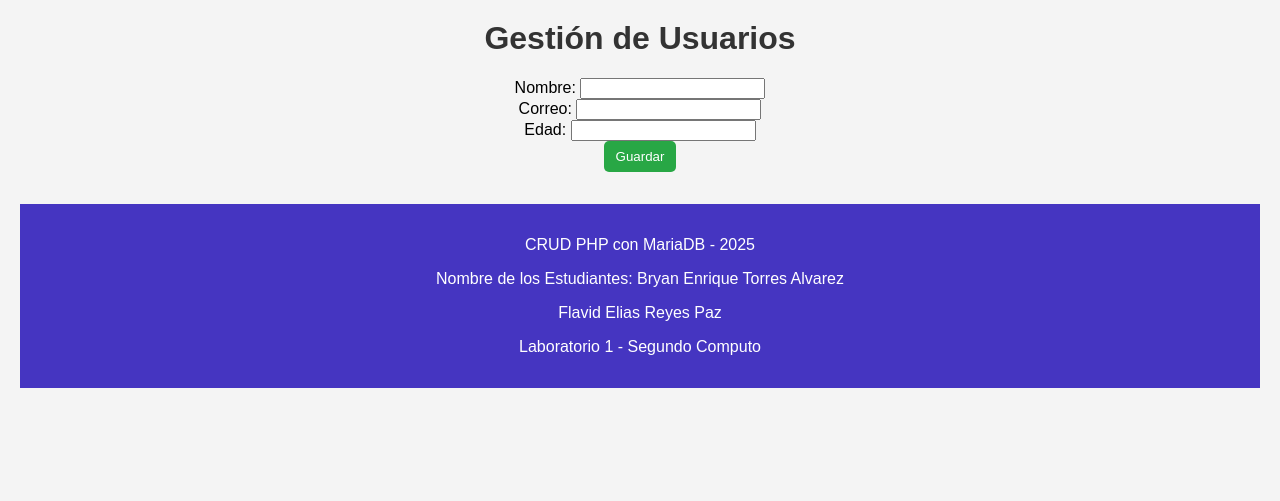
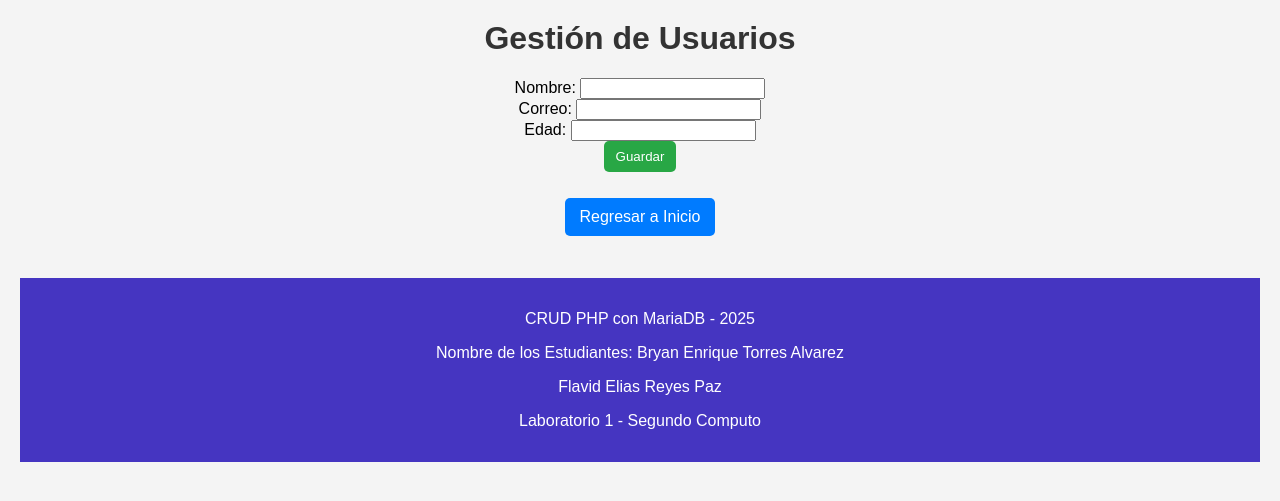
Before and after one commit to bryant307/ActividadSemana9, a PHP site: page /views/create.php in a window 1280 px wide. Shown: the top 501 px of the page. Run offline with PHP 8.4, Linux system fonts and the light colour scheme.

Commit message:
peqeños cambios

```diff
--- a/css/style.css
+++ b/css/style.css
@@ -1,4 +1,3 @@
-/* styles.css */
 :root {
     --letrablanca: #fff;
 }
--- a/includes/header.php
+++ b/includes/header.php
@@ -2,7 +2,7 @@
 <html>
 <head>
     <title>CRUD PHP</title>
-    <link rel="stylesheet" href="../css/style.css">
+    <link rel="stylesheet" href="css/style.css">
 </head>
 <body>
     <h1>Gestión de Usuarios</h1>
--- a/views/create.php
+++ b/views/create.php
@@ -21,4 +21,7 @@ if ($_SERVER["REQUEST_METHOD"] == "POST") {
     Edad: <input type="number" name="edad" required><br>
     <button type="submit">Guardar</button>
 </form>
+
+<a href="/ActividadSemana9/index.php">Regresar a Inicio</a>
+
 <?php include("../includes/footer.php"); ?>
--- a/views/read.php
+++ b/views/read.php
@@ -17,8 +17,10 @@ while ($row = $result->fetch_assoc()) {
             <a href='delete.php?id={$row['id']}'>Eliminar</a>
         </td>
     </tr>";
+
 }
 echo "</table>";
 
+
 include("../includes/footer.php");
 ?>
--- a/views/update.php
+++ b/views/update.php
@@ -28,4 +28,6 @@ if ($_SERVER["REQUEST_METHOD"] == "POST") {
     Edad: <input type="number" name="edad" value="<?php echo $row['edad']; ?>" required><br>
     <button type="submit">Actualizar</button>
 </form>
+
+<a href="/ActividadSemana9/index.php">Regresar a Inicio</a>
 <?php include("../includes/footer.php"); ?>
```
Also changed, not shown: index.php (line endings or trailing spaces).
